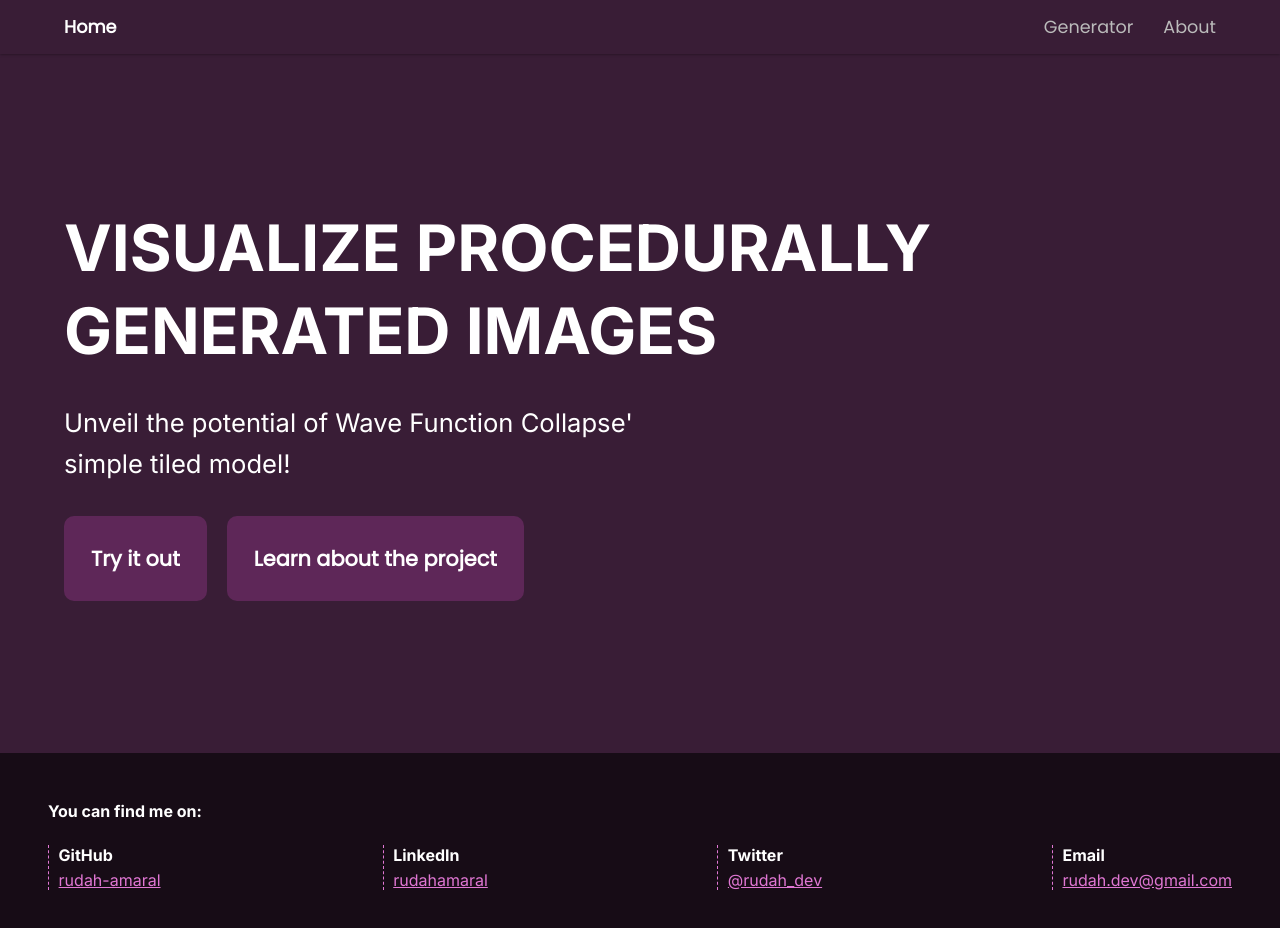
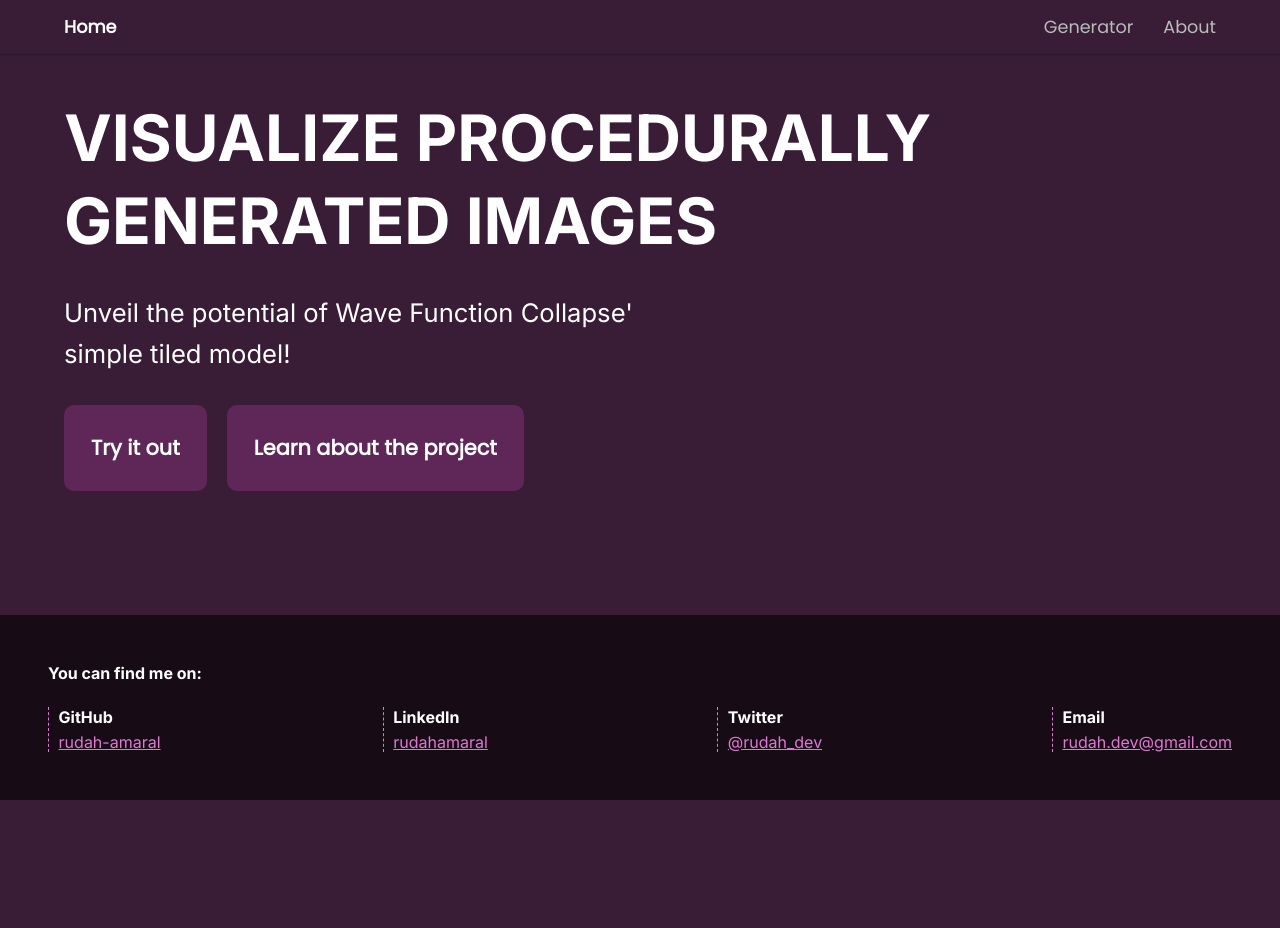
Before and after one commit to rudah-amaral/wfc, a React (Vite) app: page / in a window 1280 px wide. Shown: the top 928 px of the page. After the commit the page ends 800 px from the top, so only its background shows below. Built offline with nearby package versions, Linux system fonts and the light colour scheme; a web font is replaced by a local one.

Commit message:
Refactor: Move padding styles to individual pages
Each page now has it's own padding styles instead of a global one on
main. This facilitates modifing a page style individually knowing it
won't mess with the other pages styles.

```diff
--- a/src/components/NavBar/NavBar.module.scss
+++ b/src/components/NavBar/NavBar.module.scss
@@ -1,4 +1,3 @@
 .main {
   flex-grow: 1;
-  padding-block: calc(0.3em + 1.5vw);
 }
--- a/src/pages/About/About.module.scss
+++ b/src/pages/About/About.module.scss
@@ -1,6 +1,6 @@
 .paragraphs {
   max-width: min(1200px, 90vw);
-  margin: 0 auto;
+  margin: calc(0.3em + 1.5vw) auto;
 }
 
 .paragraph {
--- /dev/null
+++ b/src/pages/Generator/Generator.module.scss
@@ -0,0 +1,3 @@
+.container {
+  margin-block: calc(0.3em + 1.5vw);
+}
--- a/src/pages/Generator/Generator.tsx
+++ b/src/pages/Generator/Generator.tsx
@@ -3,6 +3,7 @@ import { LoaderFunctionArgs, redirect, useLoaderData } from "react-router-dom";
 import GeneratorControls from "@/components/GeneratorControls";
 import Mosaic from "@/components/Mosaic";
 import { generateInitialHistory } from "@/wfc-core";
+import styles from "./Generator.module.scss";
 
 export type returnOfGeneratorLoader = Awaited<ReturnType<typeof loader>>;
 
@@ -25,7 +26,7 @@ export function Generator() {
   );
 
   return (
-    <>
+    <div className={styles.container}>
       <GeneratorControls
         disabled={mosaicStatus === "generating"}
         setMosaicStatus={setMosaicStatus}
@@ -38,7 +39,7 @@ export function Generator() {
         setHistory={setHistory}
         resetHistory={resetHistory}
       />
-    </>
+    </div>
   );
 }
 
--- a/src/pages/Home/Home.module.scss
+++ b/src/pages/Home/Home.module.scss
@@ -3,7 +3,7 @@
 .container {
   max-width: min(1200px, 90vw);
   font-size: clamp(0.5rem, 3vw, 2rem);
-  margin: 4em auto;
+  margin: calc(0.7em + 1.5vw) auto;
 }
 
 .title {
```
